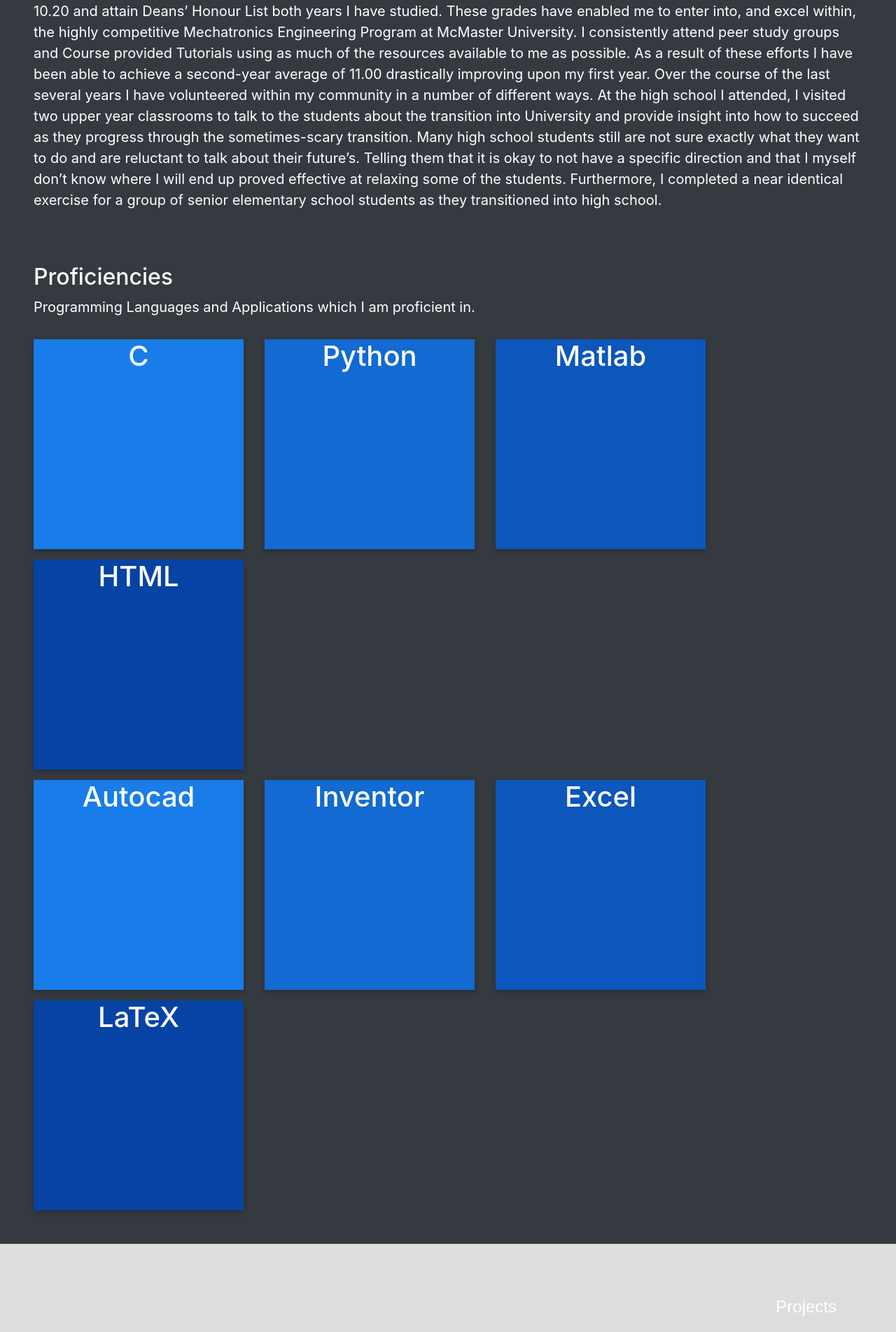
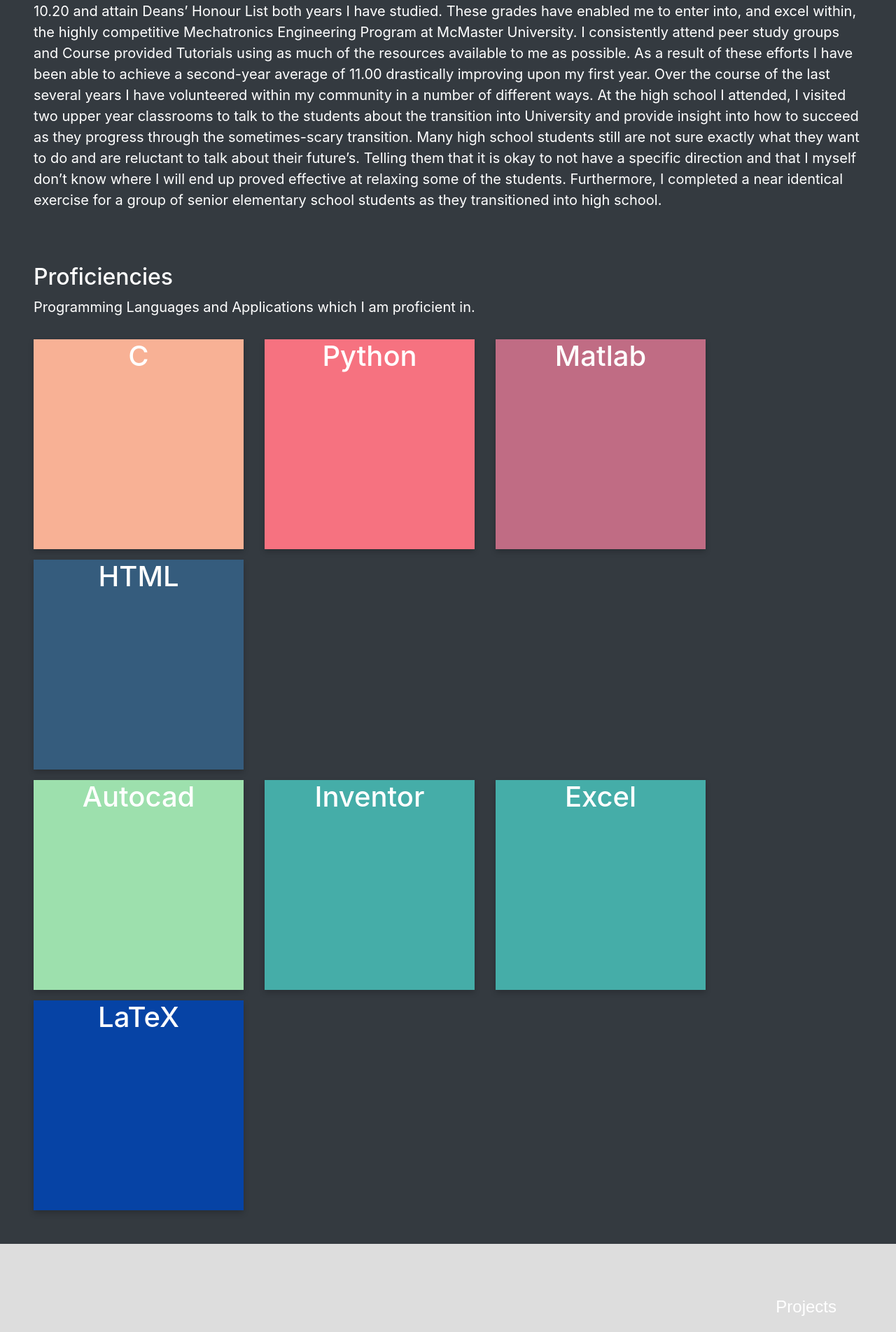
Before and after one commit to MannyLemos/MannyLemos.github.io, a Jekyll site: the page index.html, which Jekyll copies as it is, in a window 1280 px wide. Shown: the part 1178-3082 px from the top of the page at 70% size. Built offline with Jekyll 4.4.1, drawn with Linux system fonts in a browser that asks for light colours; nearby versions of some CDN libraries; a script that is not in the unit is left out.

Commit message:
Update index.html

```diff
--- a/index.html
+++ b/index.html
@@ -199,10 +199,10 @@ $.backstretch([
                             <div style="padding-top:15px"    class="col-md-auto"  >
                                 <div class="flip-card">
                                     <div class="flip-card-inner">
-                                        <div style="background-color: #187DE9" class="flip-card-front">
+                                        <div style="background-color: #F8B195" class="flip-card-front">
                                             <h1>C</h1>
                                         </div>
-                                        <div style="background-color: #187DE9" class="flip-card-back">
+                                        <div style="background-color: #F8B195" class="flip-card-back">
                                             <p>First programming language I learned</p>
                                         <p>Used as a fundamental for other programming languages</p>
                                         <p>Learning how  to  use C to  program micro-controllers</p>
@@ -213,10 +213,10 @@ $.backstretch([
 			    <div style="padding-top:15px"    class="col-md-auto"  >
                                 <div class="flip-card">
                                     <div class="flip-card-inner">
-                                        <div style="background-color: #126AD2" class="flip-card-front">
+                                        <div style="background-color: #F67280" class="flip-card-front">
                                             <h1>Python</h1>
                                         </div>
-                                        <div style="background-color: #126AD2" class="flip-card-back">
+                                        <div style="background-color: #F67280" class="flip-card-back">
                                             <p>First programming language I learned</p>
                                         <p>Used as a fundamental for other programming languages</p>
                                         <p>Learning how  to  use C to  program micro-controllers</p>
@@ -227,10 +227,10 @@ $.backstretch([
                             <div style="padding-top:15px"   class="col-md-auto ">
                             <div  class="flip-card">
                                 <div class="flip-card-inner">
-                                    <div style="background-color: #0C56BC" class="flip-card-front">
+                                    <div style="background-color: #C06C84" class="flip-card-front">
                                         <h1>Matlab</h1>
                                     </div>
-                                    <div style="background-color: #0C56BC"class="flip-card-back">
+                                    <div style="background-color: #C06C84"class="flip-card-back">
                                         <p>First object-oriented programming language I learned</p>
                                         <p>Comfortable with using classes, arrays and algorithims</p>
                                     </div>
@@ -240,10 +240,10 @@ $.backstretch([
                             <div style="padding-top:15px"  class="col-md-auto ">
                             <div class="flip-card">
                                 <div class="flip-card-inner">
-                                    <div style="background-color:#0643A5" class="flip-card-front">
+                                    <div style="background-color:#355C7D" class="flip-card-front">
                                         <h1>HTML</h1>
                                     </div>
-                                    <div style="background-color:#0643A5" class="flip-card-back">
+                                    <div style="background-color:#355C7D" class="flip-card-back">
                                         <p>Learned Python at university</p>
                                         <p>Continuing to improve and develop new attributes and skills</p>
                                         <p>Enjoy Python's versatility</p>
@@ -258,10 +258,10 @@ $.backstretch([
                             <div style="padding-top:15px"    class="col-md-auto"  >
                                 <div class="flip-card">
                                     <div class="flip-card-inner">
-                                        <div style="background-color: #187DE9" class="flip-card-front">
+                                        <div style="background-color: #9DE0AD" class="flip-card-front">
                                             <h1>Autocad</h1>
                                         </div>
-                                        <div style="background-color: #187DE9" class="flip-card-back">
+                                        <div style="background-color: #9DE0AD" class="flip-card-back">
                                             <p>First programming language I learned</p>
                                         <p>Used as a fundamental for other programming languages</p>
                                         <p>Learning how  to  use C to  program micro-controllers</p>
@@ -272,10 +272,10 @@ $.backstretch([
 			    <div style="padding-top:15px"    class="col-md-auto"  >
                                 <div class="flip-card">
                                     <div class="flip-card-inner">
-                                        <div style="background-color: #126AD2" class="flip-card-front">
+                                        <div style="background-color: #45ADA8" class="flip-card-front">
                                             <h1>Inventor</h1>
                                         </div>
-                                        <div style="background-color: #126AD2" class="flip-card-back">
+                                        <div style="background-color: #45ADA8" class="flip-card-back">
                                             <p>First programming language I learned</p>
                                         <p>Used as a fundamental for other programming languages</p>
                                         <p>Learning how  to  use C to  program micro-controllers</p>
@@ -286,10 +286,10 @@ $.backstretch([
                             <div style="padding-top:15px"   class="col-md-auto ">
                             <div  class="flip-card">
                                 <div class="flip-card-inner">
-                                    <div style="background-color: #0C56BC" class="flip-card-front">
+                                    <div style="background-color: #45ADA8" class="flip-card-front">
                                         <h1>Excel</h1>
                                     </div>
-                                    <div style="background-color: #0C56BC"class="flip-card-back">
+                                    <div style="background-color: #45ADA8"class="flip-card-back">
                                         <p>First object-oriented programming language I learned</p>
                                         <p>Comfortable with using classes, arrays and algorithims</p>
                                     </div>
```
